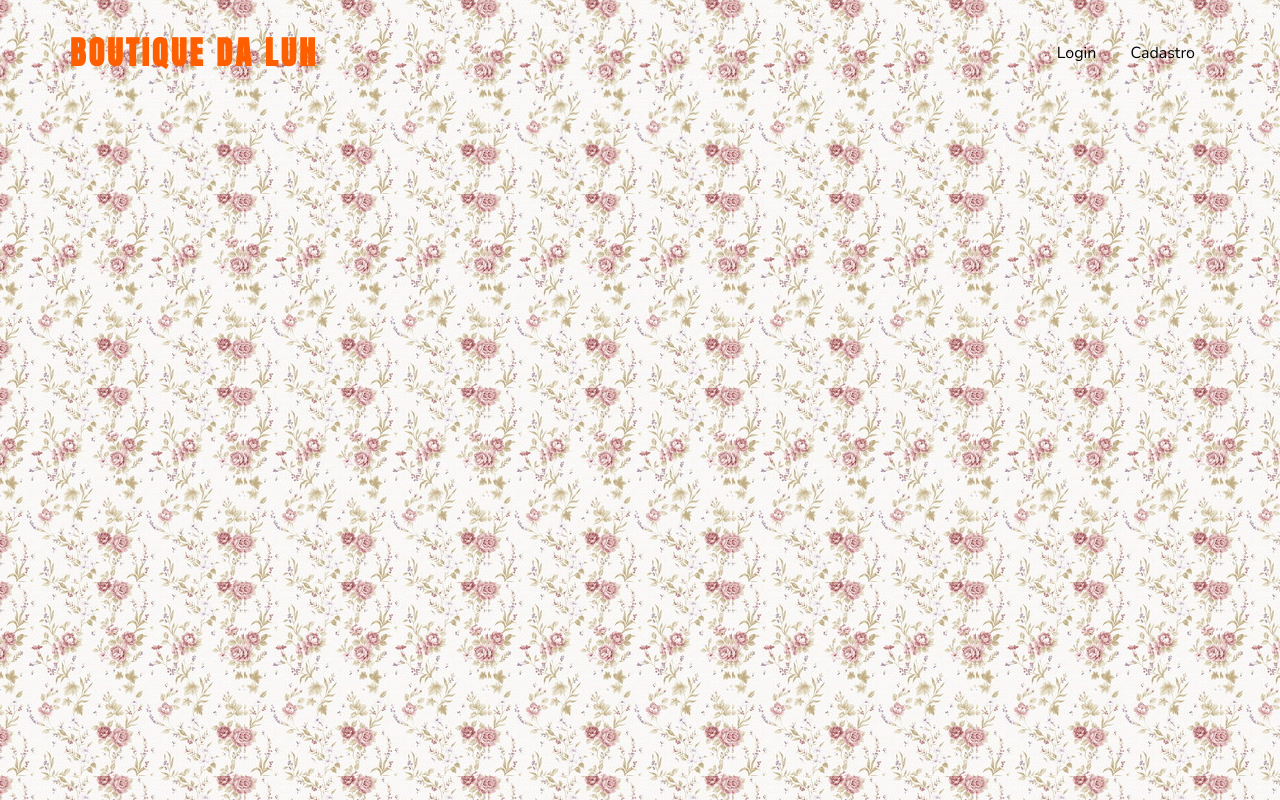
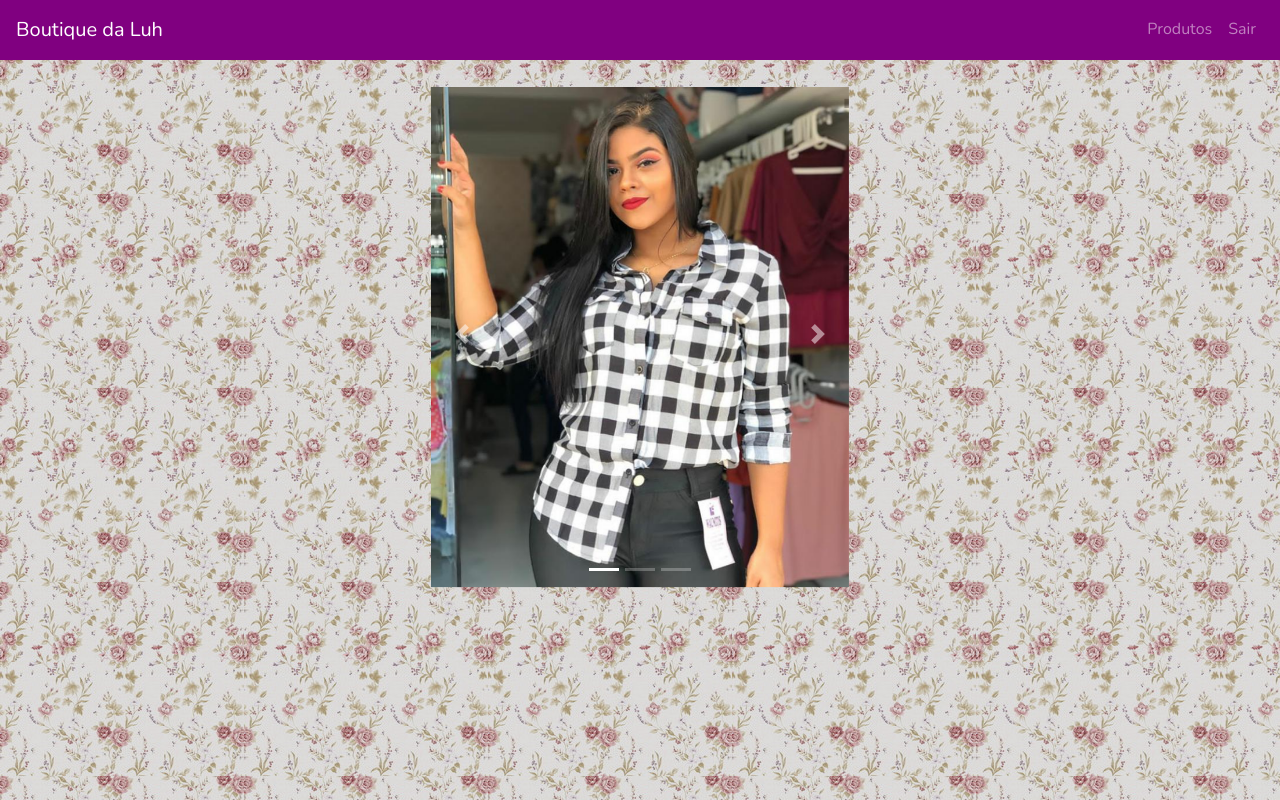
Before and after one commit to brunogomesifrn/pi19boutique, a Django app: page /index/ in a window 1280 px wide. Run offline with Django 3.2, Linux system fonts and the light colour scheme; the visitor is signed in with stand-in values (Sample User, id 1); some libraries are stand-ins or nearby versions.

Commit message:
atualizações

```diff
--- a/core/static/css/estilo.css
+++ b/core/static/css/estilo.css
@@ -1,16 +1,18 @@
-body{
-	background-image: url(imagem1.jpg);
-	background-color: #0a1737;
+.temp{
+	font-weight: bold;
+	font-size: 18px;
+}
+.b{
+	background-image: linear-gradient(rgba(0, 0, 0, 0.12), rgba(0, 0, 0, 0.12)), url(imagem1.jpg);
+	background-color: white;
 	display: block;
 	padding: 0 !important;
+
 }
 .auten {
 	text-align: center;
 	font-weight: bold;
 	text-decoration: purple;
-}
-.nav-link{
-	color: white !important;
 }
 nav.bg-dark{
 	background: purple !important;
@@ -29,3 +31,7 @@
 .roupa{
 	text-align: center
 }
+btn btn-primary{
+	color: purple !important;
+	background: purple !important;
+}
--- a/templates/account/login.html
+++ b/templates/account/login.html
@@ -12,7 +12,7 @@
 	{% csrf_token %}
 
 <label for="inputPassword" class="sr-only"></label>
-<h4 class="h3 mb-3 font-weight-normal"> Login </h4> <p class="auten"> {{ form.as_p }} </p>
+<h4 class="h3 mb-3 font-weight-normal"> Login </h4> <p class="u"> {{ form.as_p }} </p>
 
 <br/>
 
--- a/templates/index.html
+++ b/templates/index.html
@@ -46,35 +46,10 @@
 </head>
 
 
-<body>
+<body class="b" data-spy="scroll" data-target=".site-navbar-target" data-offset="300">
 
-<header class="site-navbar js-sticky-header site-navbar-target" role="banner">
 
-      <div class="container">
-        <div class="row align-items-center position-relative">
-  <div class="site-logo">
-              <a href="index.html" class="text-black"><span class="text-primary">Boutique da Luh</a>
-            </div>
-
-              <nav class="site-navigation text-center ml-auto" role="navigation">
-
-                <ul class="site-menu main-menu js-clone-nav ml-auto d-none d-lg-block">
-                  <li class="temp"><a href="
-                  <li class="temp"><a href="#blog-section" class="nav-link">Login</a></li>
-                  <li class="temp"><a href="#contact-section" class="nav-link">Cadastro</a></li>
-                </ul>
-              </nav>
-              <div class="toggle-button d-inline-block d-lg-none"><a href="#" class="site-menu-toggle py-5 js-menu-toggle text-black"><span class="icon-menu h3"></span></a></div>
-
-        </div>
-      </div>
-    </header>
-    <div class="owl-carousel slide-one-item">
-      <a href="#"><img src="imagens/xadrez.jpeg" alt="Image" class="img-fluid"></a>
-      <a href="#"><img src="imagens/vestido.jpeg" alt="Image" class="img-fluid"></a>
-    </div>
-
-<!-- <nav class="navbar navbar-expand-lg navbar-dark bg-dark">
+ <nav class="navbar navbar-expand-lg navbar-dark bg-dark">
   <button class="navbar-toggler" type="button" data-toggle="collapse" data-target="#navbarTogglerDemo01" aria-controls="navbarTogglerDemo01" aria-expanded="false" aria-label="Alterna navegação">
     <span class="navbar-toggler-icon"></span>
   </button>
@@ -95,14 +70,14 @@
         <li class="nav-item">
           <a class="nav-link" href="{% url 'account_signup' %}"> Cadastro </a>
         </li>
+
+      {% endif %}
  </ul>
   </div>
-</nav>-->
-      {% endif %}
+</nav>
+{% block conteudo %}
 
 
-
-{% block conteudo %}
 <div class="row d-flex justify-content-center">
         <div id="carouselExampleIndicators" class="carousel slide centro" data-ride="carousel">
             <ol class="carousel-indicators">
@@ -138,9 +113,46 @@
             </a>
         </div>
     </div>
+ <!--<div class="site-wrap"  id="home-section">
 
-<script src="https://code.jquery.com/jquery-3.3.1.slim.min.js"
-integrity="sha384-q8i/X+965DzO0rT7abK41JStQIAqVgRVzpbzo5smXKp4YfRvH+8abtTE1Pi6jizo"
+    <div class="site-mobile-menu site-navbar-target">
+      <div class="site-mobile-menu-header">
+        <div class="site-mobile-menu-close mt-3">
+          <span class="icon-close2 js-menu-toggle"></span>
+        </div>
+      </div>
+      <div class="site-mobile-menu-body"></div>
+    </div>
+<header class="site-navbar js-sticky-header site-navbar-target" role="banner">
+
+      <div class="container">
+        <div class="row align-items-center position-relative">
+            <div class="site-logo">
+              <a href="{% url 'index' %}" class="text-black"><span class="text-primary">Boutique da Luh</a>
+            </div>
+
+              <nav class="site-navigation text-center ml-auto" role="navigation">
+
+                <ul class="site-menu main-menu js-clone-nav ml-auto d-none d-lg-block">
+                  <li class="temp"><a href="
+                  <li class="temp"><a href="{% url 'account_login' %}" class="nav-link">Login</a></li>
+                  <li class="temp"><a href="{% url 'account_signup' %}" class="nav-link">Cadastro</a></li>
+                </ul>
+              </nav>
+              <div class="toggle-button d-inline-block d-lg-none"><a href="#" class="site-menu-toggle py-5 js-menu-toggle text-black"><span class="icon-menu h3"></span></a></div>
+              </ul>
+        </div>
+      </div>
+    </header>-->
+
+    <!--<div class="owl-carousel slide-one-item">
+      <a href="#"><img src="imagens/xadrez.jpeg" alt="Image" class="img-fluid"></a>
+      <a href="#"><img src="imagens/vestido.jpeg" alt="Image" class="img-fluid"></a>
+    </div>-->
+
+  {% endblock %}
+
+  <script src="https://code.jquery.com/jquery-3.3.1.slim.min.js" integrity="sha384-q8i/X+965DzO0rT7abK41JStQIAqVgRVzpbzo5smXKp4YfRvH+8abtTE1Pi6jizo"
   crossorigin="anonymous"></script>
   <script
   src="https://cdnjs.cloudflare.com/ajax/libs/popper.js/1.14.3/umd/popper.min.js"
@@ -152,15 +164,9 @@
   crossorigin="anonymous"></script>
 
 
-  {% endblock %}
+
   <script type="text/javascript" src="{% static 'js/bootstrap.bundle.min.js' %}"></script>
   <script type="text/javascript" src="{% static 'js/jquery.min.js' %}"></script>
-
-
-
-
-
-
   <script src="{% static 'js2/jquery-3.3.1.min.js' %}"></script>
   <script src="{% static 'js2/jquery-ui.js' %}"></script>
   <script src="{% static 'js2/popper.min.js' %}"></script>
@@ -171,7 +177,6 @@
   <script src="{% static 'js2/jquery.waypoints.min.js' %}"></script>
   <script src="{% static 'js2/jquery.animateNumber.min.js' %}"></script>
   <script src="js2/aos.js"></script>
-
   <script src="{% static 'js2/main.js' %}"></script>
 
 </body>
```
Also changed, not shown: foto/fotos/Bolsominion_Passando_Vergonha2.JPG (added). Lines whose indentation alone changed are shown as unchanged.
